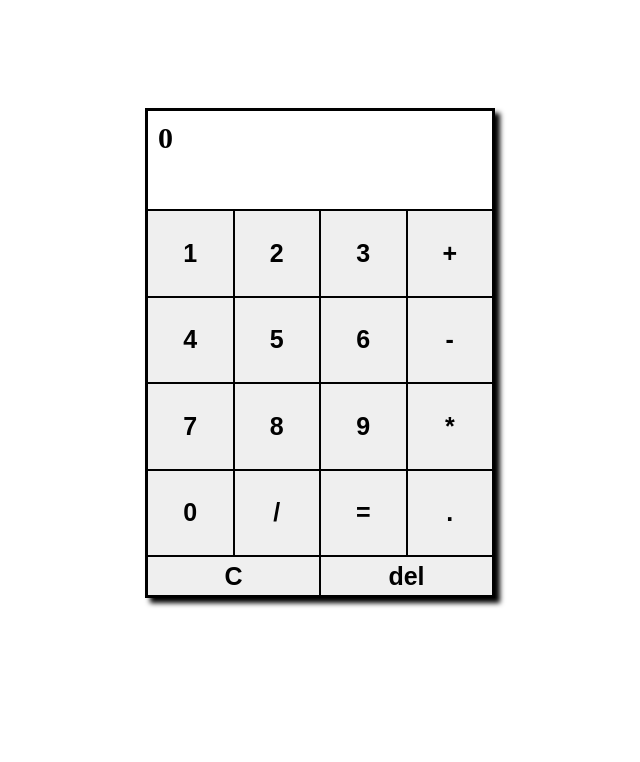
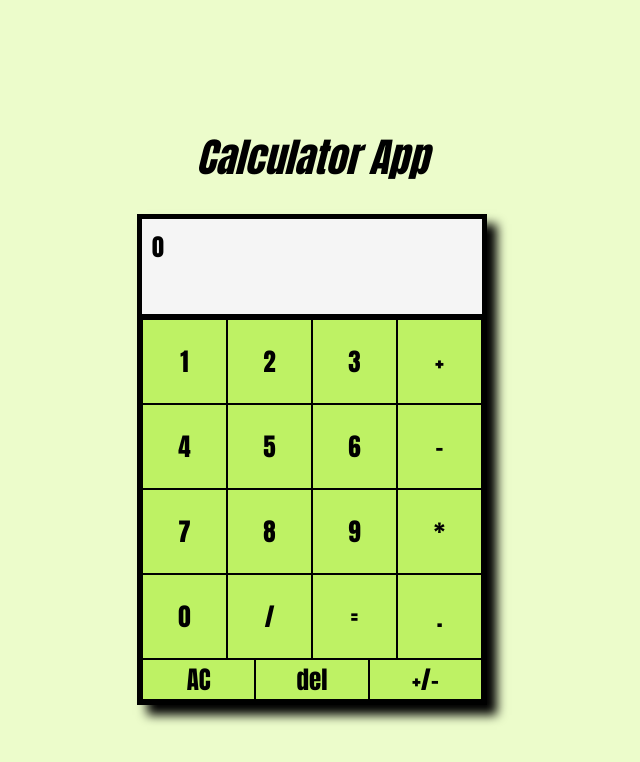
Before and after one commit to jonaslangenberg/calculator, a plain HTML site: page index.html in a window 1280 px wide. Shown: the whole page, without its empty margins (328-968 px from the left). Drawn offline with Linux system fonts and the light colour scheme.

Commit message:
Add change of presign button

```diff
--- a/index.html
+++ b/index.html
@@ -7,6 +7,7 @@
     <title>Calculator</title>
 </head>
 <body>
+    <h1>Calculator App</h1>
     <div class="shell">
         <p id="display">0</p>
         <div class="row">
@@ -34,8 +35,9 @@
             <button value="." id="point">.</button>
         </div>
         <div class="row">
-            <button value="c" id="erase">C</button>
+            <button value="c" id="erase">AC</button>
             <button value="back" id="backspace">del</button>
+            <button value="-" id="change">+/-</button>
         </div>
 
     </div>
--- a/script.js
+++ b/script.js
@@ -128,3 +128,28 @@ delBtn.addEventListener("click", () => {
 
     }
 });
+
+const changeValue = document.querySelector("#change");
+changeValue.addEventListener("click", () => {
+    if(currentOperation.operator == ""){
+        if(changeValue.value == "-"){
+            currentOperation.valueOne = "-" + currentOperation.valueOne;
+            changeValue.setAttribute("value", "+");
+            display.textContent = currentOperation.valueOne;
+        } else {
+            currentOperation.valueOne = currentOperation.valueOne.slice(1, currentOperation.valueOne.length);
+            changeValue.setAttribute("value", "-");
+            display.textContent = currentOperation.valueOne;
+        }
+    } else {
+        if(changeValue.value == "-"){
+            currentOperation.valueTwo = "-" + currentOperation.valueTwo;
+            changeValue.setAttribute("value", "+");
+            display.textContent = currentOperation.valueTwo;
+        } else {
+            currentOperation.valueTwo = currentOperation.valueTwo.slice(1, currentOperation.valueTwo.length);
+            changeValue.setAttribute("value", "-");
+            display.textContent = currentOperation.valueTwo;
+        }
+    }
+});
--- a/styles.css
+++ b/styles.css
@@ -1,5 +1,6 @@
 *{
     box-sizing: border-box;
+    font-family: Impact, Haettenschweiler, 'Arial Narrow Bold', sans-serif;
 }
 
 body{
@@ -8,8 +9,16 @@ body{
     flex-direction: column;
 
     align-items: center;
-    width: 100vw;
-    height: 100vh;
+    width: 100%;
+    height: 100%;
+    margin: 0;
+    background-color: #ecfccb;
+}
+
+h1 {
+    font-size: 40px;
+    font-weight: 800;
+    font-style: italic;
 }
 
 .shell {
@@ -19,8 +28,9 @@ body{
     flex-direction: column;
     max-width: 50%;
     max-height: 90%;
-    border: 2px solid black;
-    box-shadow: 5px 5px 5px black;
+    border: 5px solid black;
+    box-shadow: 10px 10px 10px black;
+    overflow: hidden;
 
 }
 
@@ -29,14 +39,17 @@ body{
     flex-wrap: wrap;
     margin: 0;
     min-height: 100px;
+    max-width: 450px;
     width: 100%;
     height: 100%;
-    border: 1px solid black;
-    font-size: 30px;
+    border-bottom: 5px solid black;
+    font-size: 24px;
+    text-overflow: ellipsis;
     font-weight: 800;
     align-items: flex-start;
     justify-content: flex-start;
     padding: 10px;
+    background-color: whitesmoke;
 }
 
 .row{
@@ -52,7 +65,7 @@ body{
     border: 1px solid black;
 }
 
-#erase, #backspace{
+#erase, #backspace, #change{
     min-height: 40px;
     width: 100%;
     border: 1px solid black;
@@ -61,6 +74,7 @@ body{
 button{
     font-size: 25px;
     font-weight: 800;
+    background-color: #bef264;
 }
 
 button:hover{
```
